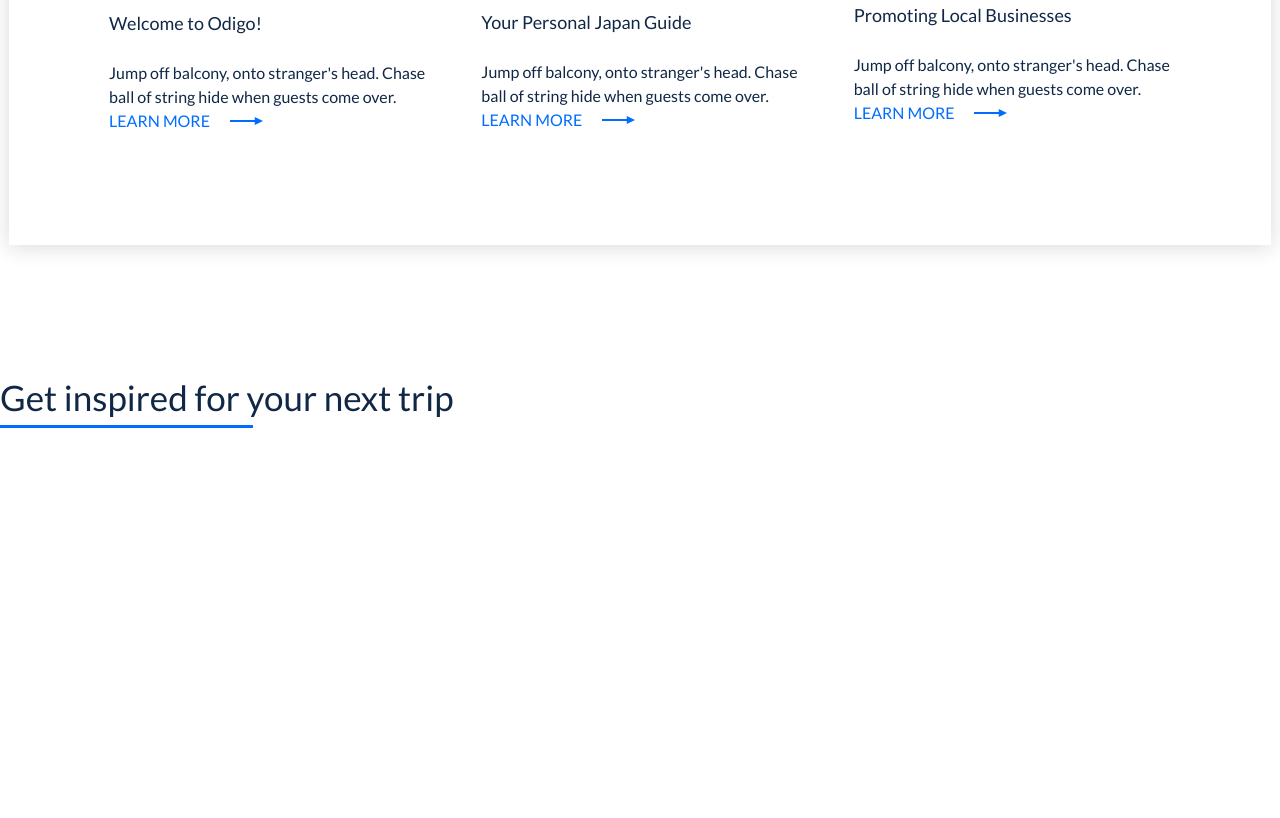
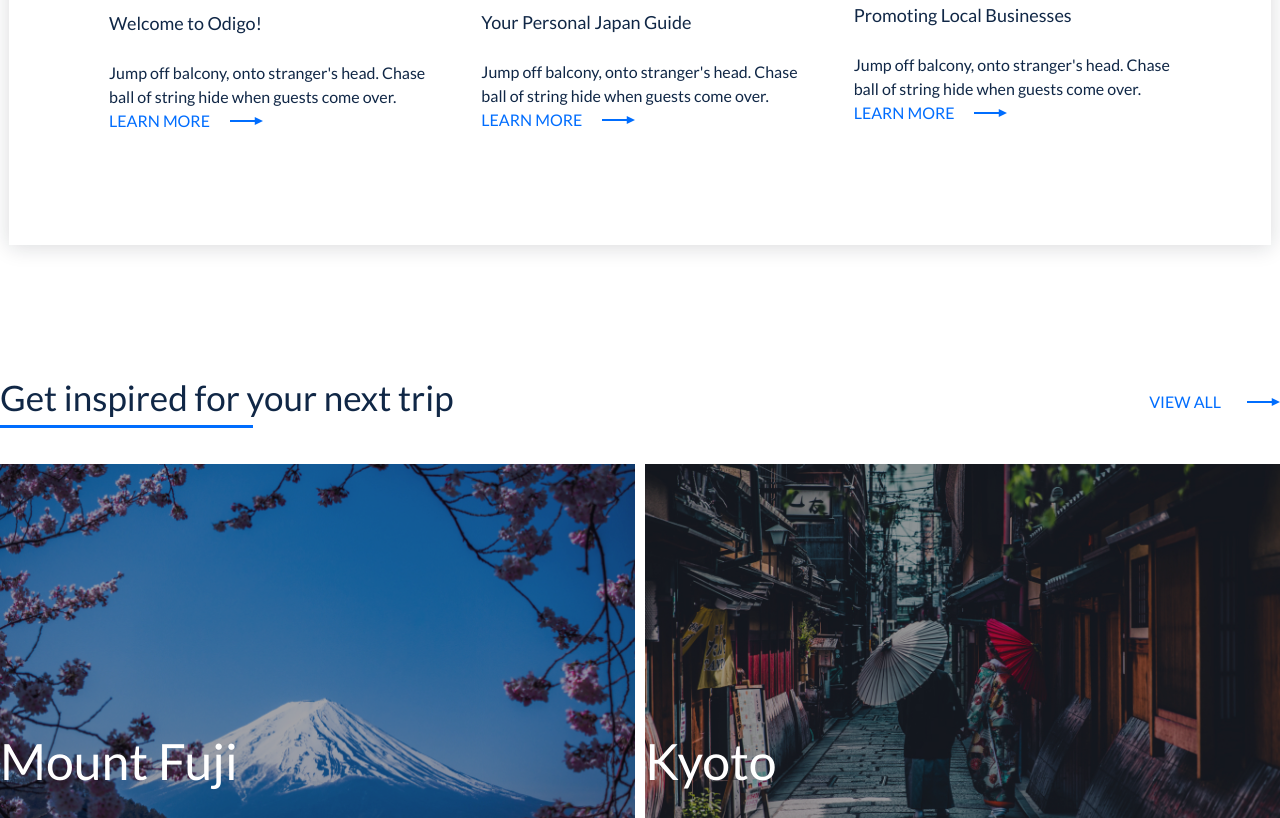
Before and after one commit to Olmeor/figma-for-beginners, a plain HTML site: page index.html in a window 1280 px wide. Shown: the part 892-1710 px from the top of the page. Before the commit the page ends 1320 px from the top, so only its background shows below. Drawn offline with Linux system fonts and the light colour scheme.

Commit message:
feat: add lesson 4

```diff
--- a/css/style.css
+++ b/css/style.css
@@ -635,3 +635,77 @@ body { /* первоначальные настройки для тела сай
 }
 
 /* Benefits styles end */
+
+/* Places styles start */
+
+.places_caption { /* заголовок и ссылка  VIEW ALL */
+  display: flex;
+  flex-wrap: wrap;
+  align-items: center;
+  justify-content: space-between;
+  margin-bottom: 36px;
+
+}
+
+.places_title {
+  margin-right: 15px;
+}
+
+.places_view-all {
+  font-size: 16px;
+  color: #006DFE;
+  text-decoration: none;
+  padding-right: 59px;
+  background: url(../img/svg/arrow-right-ico.svg) no-repeat right center;
+}
+
+.places_view-all:hover, .places_view-all:focus {
+  opacity: .65;
+}
+
+.places_cards { /* делаем сетку для картинок с местами на 6 ячеек (делится на 2 и на 3) */
+  display: grid;
+  grid-template-columns: repeat(6, 1fr);
+  grid-gap: 10px;
+}
+
+.places_card { /* интерактивность картинок */
+  position: relative;
+}
+
+.places_card::after {
+  display: block;
+  content: '';
+  width: 100%;
+  height: 100%;
+  background-color: rgba(21, 24, 36, 0.4);
+  position: absolute;
+  top: 0;
+  left: 0;
+  z-index: 2; /* порядок слоя */
+}
+
+.places_card-title {
+  font-size: 50px;
+  line-height: 60px;
+  color: white;
+  position: absolute;
+  bottom: 27px;
+  left: 29;
+  z-index: 3; /* порядок слоя */
+}
+
+.places_card_size_lg {
+  grid-column: span 3;
+}
+
+.places_card-pic { /* если картинки разных размеров */
+  width: 100%;
+  height: 354px; /* выравниваем по высоте */
+  object-fit: cover; /* масштаб в центр за счет краев */
+}
+
+
+
+
+/* Places styles end */
--- a/index.html
+++ b/index.html
@@ -119,9 +119,28 @@
     <!-- Places start -->
     <section class="places">
       <div class="wrapper-full">
-        <h2 class="places_title section-title">
-          Get inspired for your next trip
-        </h2>
+        <div class="places_caption">
+          <h2 class="places_title section-title">
+            Get inspired for your next trip
+          </h2>
+          <a href="#|" class="places_view-all">VIEW ALL</a>
+        </div>
+        <div class="places_cards">
+          <figure class="places_card places_card_size_lg"> <!-- спец для интерактивных картинок с подписью -->
+            <img src="./img/place-1.jpg" alt="Mount Fuji" class="places_card-pic places_card_size_lg">
+              <figcaption class="places_card-title">
+                Mount Fuji
+              </figcaption>
+              <a href="#!" class="places_card-link"></a>
+          </figure>
+          <figure class="places_card places_card_size_lg">
+            <img src="./img/place-2.jpg" alt="Kyoto" class="places_card-pic places_card_size_lg">
+              <figcaption class="places_card-title">
+                Kyoto
+              </figcaption>
+              <a href="#!" class="places_card-link"></a>
+          </figure>
+        </div>
       </div>
     </section>
 
```
Also changed, not shown: img/place-1.jpg (added), img/place-2.jpg (added), img/place-3.jpg (added), img/place-4.jpg (added), img/place-5.jpg (added).
